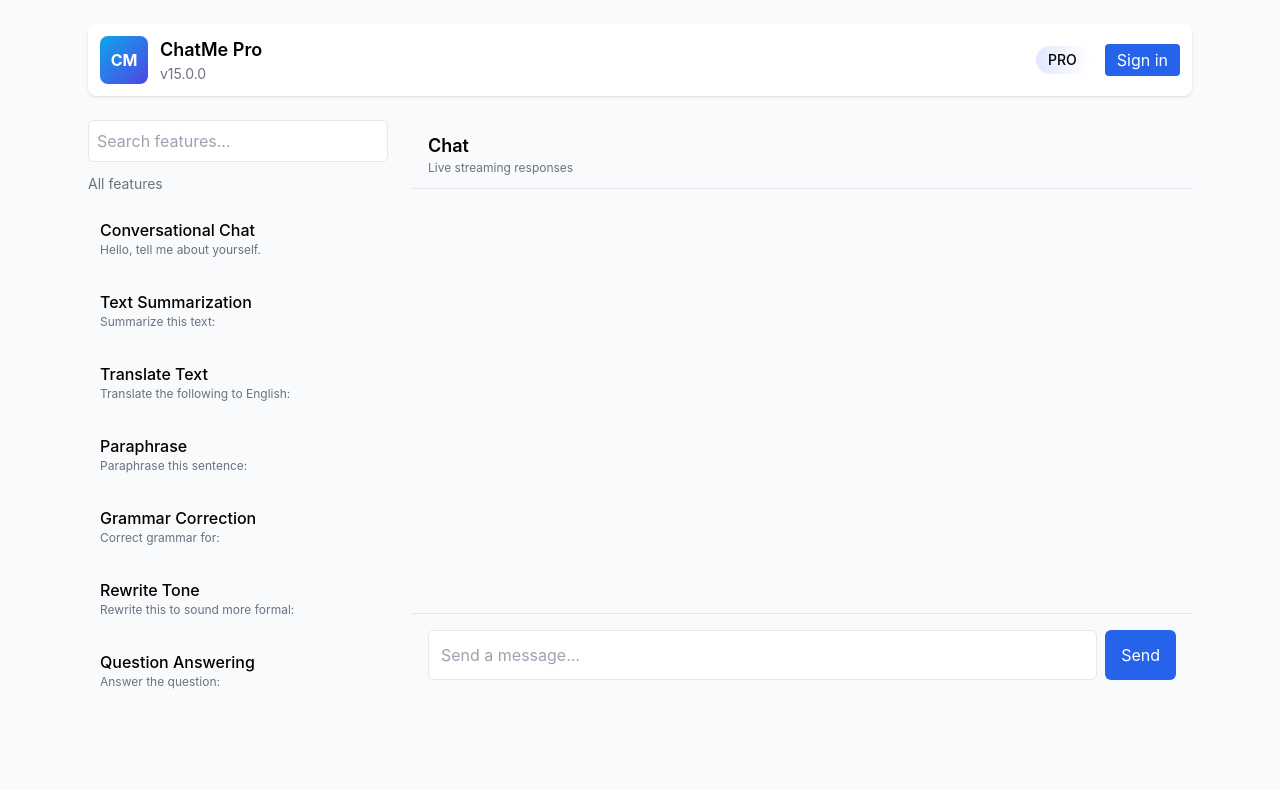
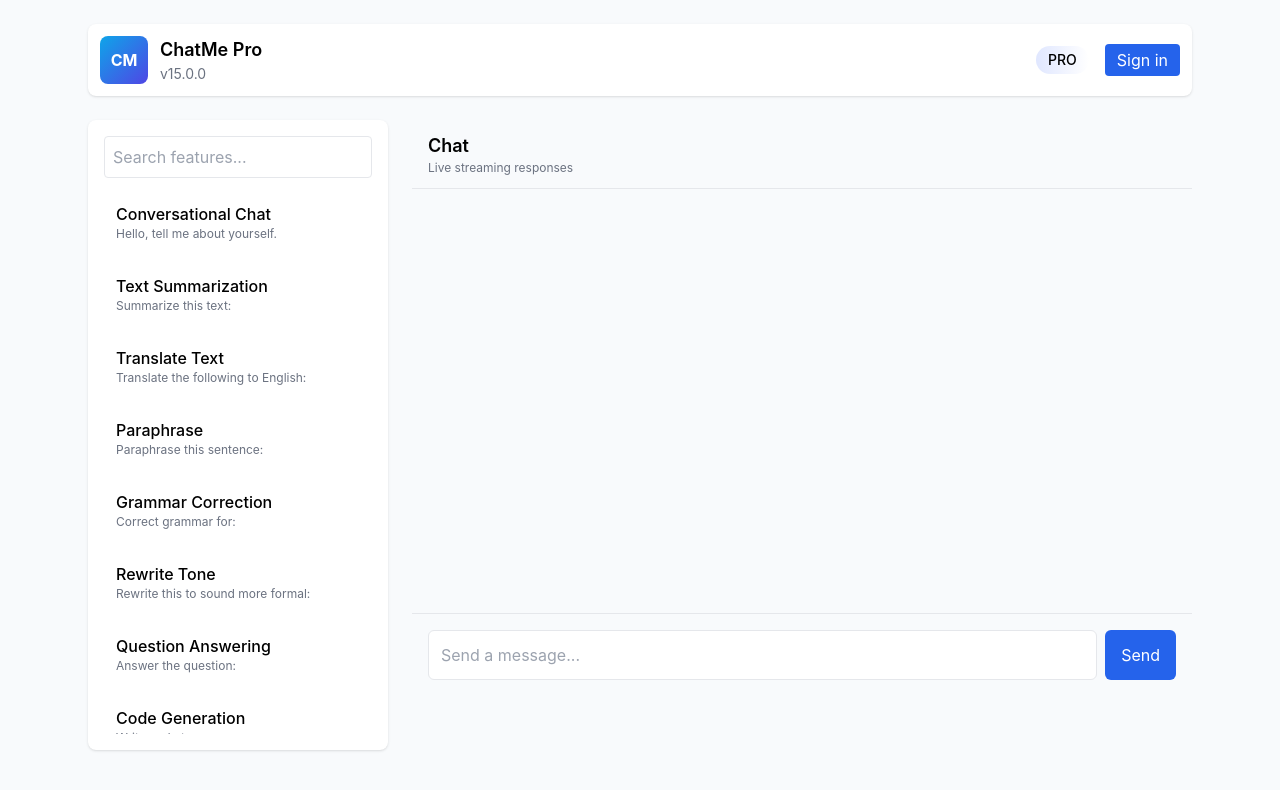
Before and after one commit to makej7403-bit/ChatMe, a React (Vite) app in the folder client/: page / in a window 1280 px wide. Shown: the top 790 px of the page. Built offline with nearby package versions, Linux system fonts and the light colour scheme.

Commit message:
Update Sidebar.jsx

```diff
--- a/client/src/components/Sidebar.jsx
+++ b/client/src/components/Sidebar.jsx
@@ -1,25 +1,17 @@
-import React from 'react'
+import React from 'react';
 
-export default function Sidebar({ features, onSelect, search, setSearch }) {
+export default function Sidebar({ features, onSelect, search, setSearch }){
   return (
-    <div className="sidebar">
-      <div className="mb-3">
-        <input
-          placeholder="Search features..."
-          value={search}
-          onChange={e => setSearch(e.target.value)}
-          className="w-full p-2 rounded-md border"
-        />
-      </div>
-      <div className="text-sm text-gray-500 mb-3">All features</div>
-      <div style={{maxHeight: '62vh', overflow: 'auto', display: 'grid', gap: 8}}>
+    <div className="p-4 bg-white rounded-lg shadow sidebar">
+      <input value={search} onChange={e => setSearch(e.target.value)} placeholder="Search features..." className="w-full p-2 border rounded mb-3" />
+      <div style={{maxHeight: '68vh', overflow: 'auto', display: 'grid', gap: 8}}>
         {features.map(f => (
-          <button key={f.id} onClick={() => onSelect(f)} className="feature-item text-left p-3 rounded-md">
-            <div className="font-medium">{f.title || f.id}</div>
-            <div className="text-xs text-gray-500 truncate">{f.defaultPrompt || ''}</div>
+          <button key={f.id} onClick={() => onSelect(f)} className="text-left p-3 rounded hover:bg-slate-50">
+            <div className="font-medium">{f.title}</div>
+            <div className="text-xs text-gray-500 truncate">{f.defaultPrompt}</div>
           </button>
         ))}
       </div>
     </div>
-  )
+  );
 }
```
